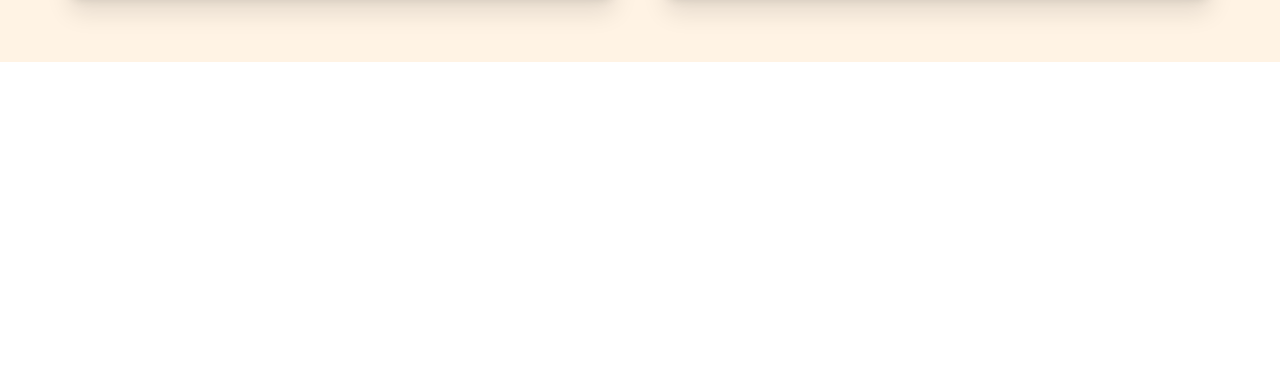
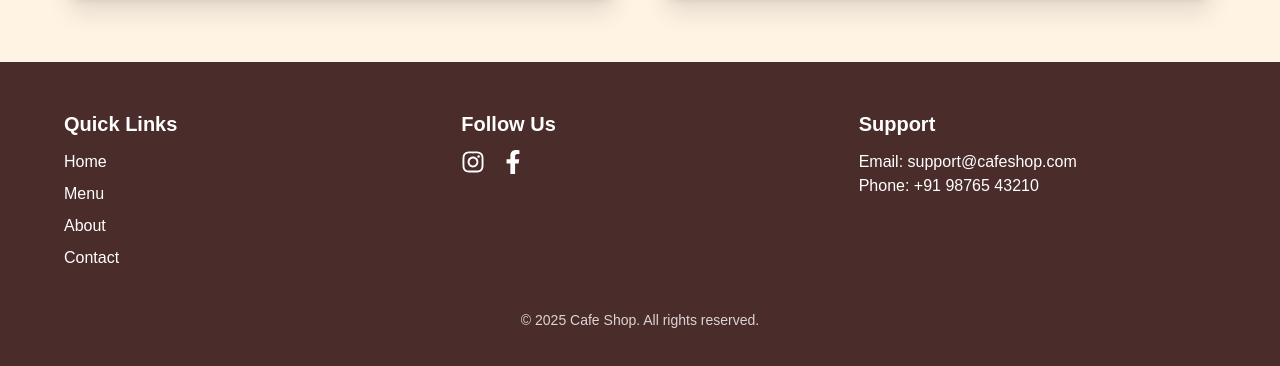
Before and after one commit to Sonukathat/cazycofee, a Next.js app: page / in a window 1280 px wide. Shown: the part 5262-5628 px from the top of the page. Before the commit the page ends 5324 px from the top, so only its background shows below. Built offline with nearby package versions, Linux system fonts and the light colour scheme.

Commit message:
add footer component

```diff
--- /dev/null
+++ b/app/components/Footer.jsx
@@ -0,0 +1,47 @@
+import Link from "next/link";
+import { FaFacebookF, FaInstagram } from "react-icons/fa";
+
+function Footer() {
+  return (
+    <div className="w-full bg-[#4A2C2A] text-white py-12 px-6">
+
+      <div className="max-w-6xl mx-auto grid grid-cols-1 md:grid-cols-3 gap-10">
+
+        <div>
+          <h3 className="text-xl font-semibold mb-3">Quick Links</h3>
+          <div className="flex flex-col gap-2">
+            <Link href="/">Home</Link>
+            <Link href="/menu">Menu</Link>
+            <Link href="/about">About</Link>
+            <Link href="/contact">Contact</Link>
+          </div>
+        </div>
+
+        <div>
+          <h3 className="text-xl font-semibold mb-3">Follow Us</h3>
+          <div className="flex gap-4 text-2xl">
+            <a href="#" className="hover:text-[#D7B899]">
+              <FaInstagram />
+            </a>
+            <a href="#" className="hover:text-[#D7B899]">
+              <FaFacebookF />
+            </a>
+          </div>
+        </div>
+
+        <div>
+          <h3 className="text-xl font-semibold mb-3">Support</h3>
+          <p>Email: support@cafeshop.com</p>
+          <p>Phone: +91 98765 43210</p>
+        </div>
+
+      </div>
+
+      <div className="text-center mt-10 text-sm text-white/80">
+        © {new Date().getFullYear()} Cafe Shop. All rights reserved.
+      </div>
+    </div>
+  );
+}
+
+export default Footer;
--- a/app/page.js
+++ b/app/page.js
@@ -1,5 +1,6 @@
 import AboutCafe from "./components/AboutCafe";
 import Chooseus from "./components/Chooseus";
+import Footer from "./components/Footer";
 import HeroSection from "./components/HeroSection";
 import Navbar from "./components/Navbar";
 import OfferBanner from "./components/OfferBanner";
@@ -22,6 +23,7 @@ export default function Home() {
       <Testimonials/>
       <Photogallery/>
       <VisitUs/>
+      <Footer/>
     </>
   );
 }
```
